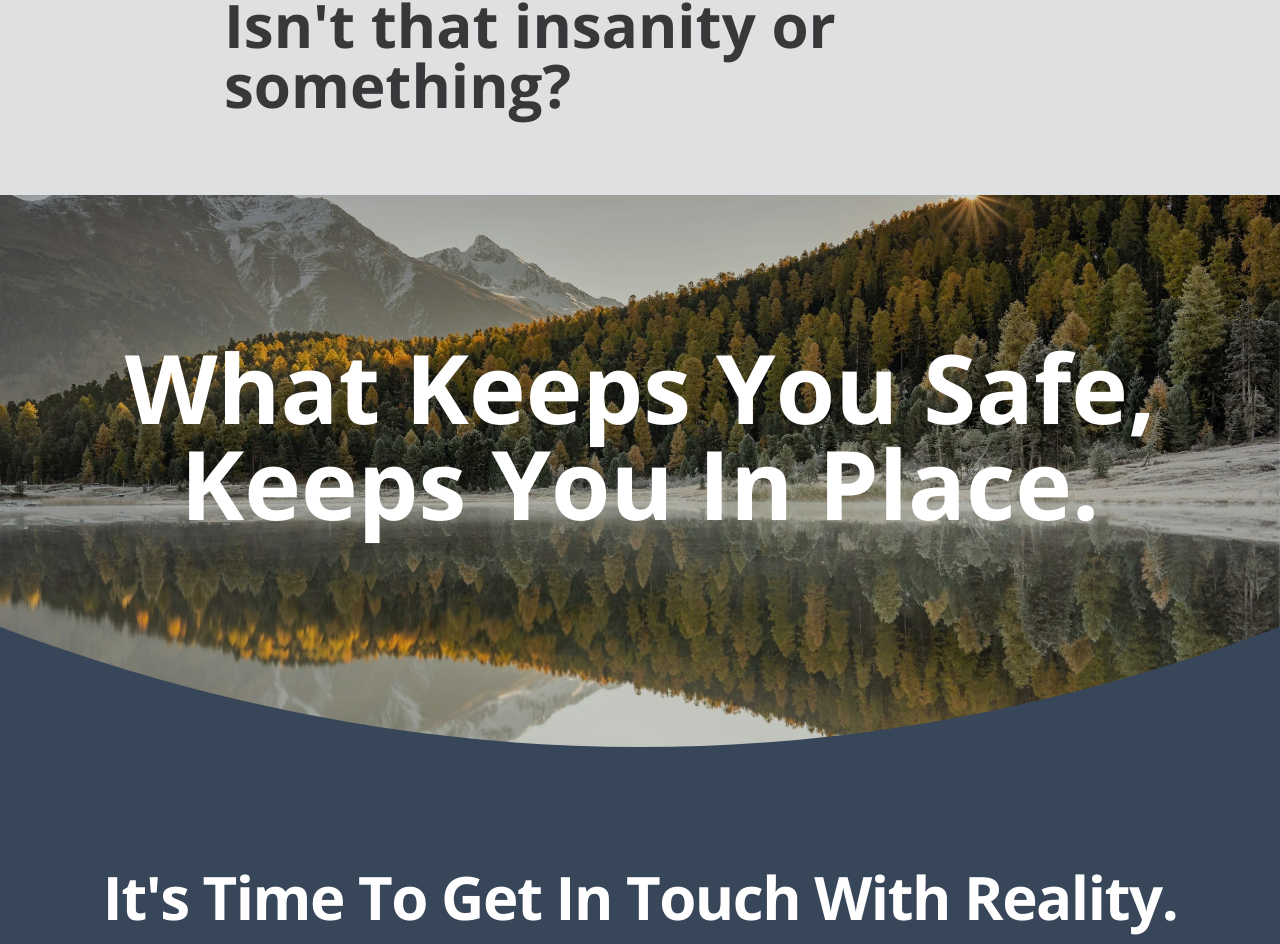
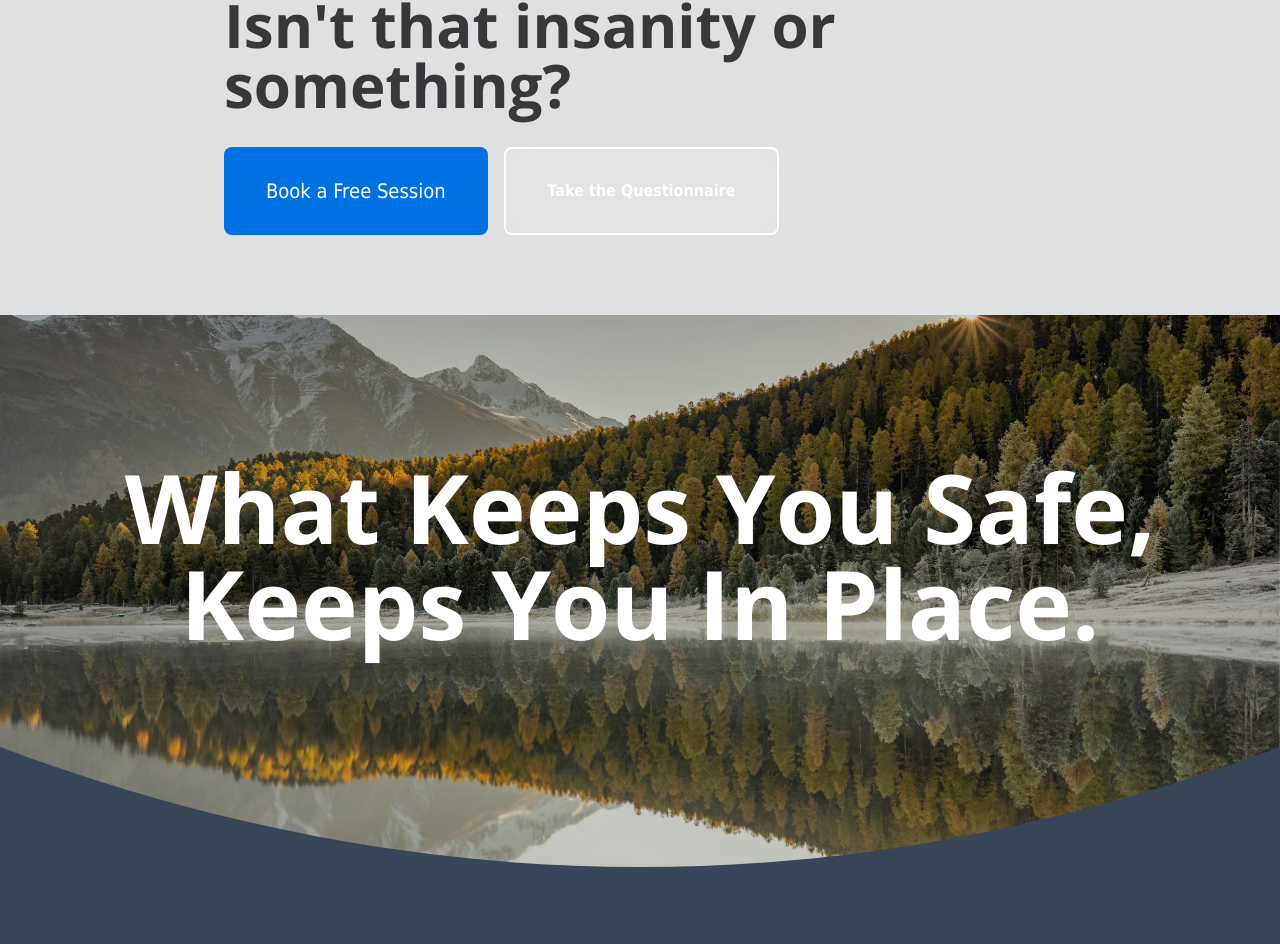
Before and after one commit to michaelzick/michaelzick.com, a Next.js app: page / in a window 1280 px wide. Shown: the part 1935-2879 px from the top of the page. Built offline with nearby package versions, Linux system fonts and the light colour scheme; no server answers.

Commit message:
added subhero cta's

```diff
--- a/components/sections/BeginningSection.tsx
+++ b/components/sections/BeginningSection.tsx
@@ -2,7 +2,6 @@
 
 import type { RefObject } from 'react';
 import { FadeInSection } from '../FadeInSection';
-import TrackedCtaLink from '../TrackedCtaLink';
 import QuestionnaireCta from '../QuestionnaireCta';
 import BookingCta from '../BookingCta';
 import { useFadeInOnScroll } from '../hooks/useFadeInOnScroll';
@@ -48,12 +47,20 @@ export function BeginningSection({
             expecting different results?
           </h3>
           <h2
-            ref={setCopyRef(3)}
-            className={`font-headline text-4xl font-bold leading-tight md:text-6xl transition-all duration-700 ease-out delay-500 ${copyVisible[3] ? 'opacity-100 translate-y-0' : 'opacity-0 translate-y-6'
+            ref={setCopyRef(2)}
+            className={`font-headline text-4xl font-bold leading-tight md:text-6xl transition-all duration-700 ease-out delay-500 ${copyVisible[2] ? 'opacity-100 translate-y-0' : 'opacity-0 translate-y-6'
               }`}
           >
             Isn&apos;t that insanity or something?
           </h2>
+          <div
+            ref={setCopyRef(3)}
+            className={`mt-8 flex flex-col items-start gap-4 md:flex-row md:items-center transition-all duration-700 ease-out delay-700 ${copyVisible[3] ? 'opacity-100 translate-y-0' : 'opacity-0 translate-y-6'
+              }`}
+          >
+            <BookingCta location="beginning-intro" />
+            <QuestionnaireCta location="beginning-intro" />
+          </div>
         </div>
       </section>
 
```
